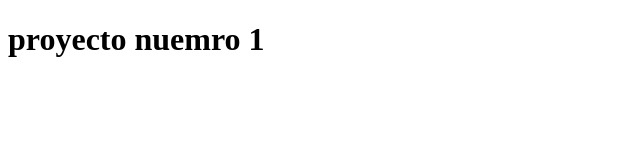
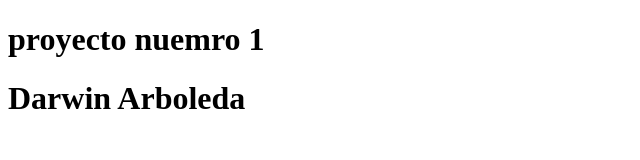
Before and after one commit to darwin-arvi/LENGUAJES-PRUEBA-GIT, a plain HTML site: page index.html in a window 1280 px wide. Shown: the whole page, without its empty margins (0-640 px from the left). Drawn offline with Linux system fonts and the light colour scheme.

Commit message:
Update index.html
cambios en el index html

```diff
--- a/index.html
+++ b/index.html
@@ -8,5 +8,6 @@
 </head>
 <body>
     <h1>proyecto nuemro 1</h1>
+    <h1>Darwin Arboleda</h1>
 </body>
 </html>
```
